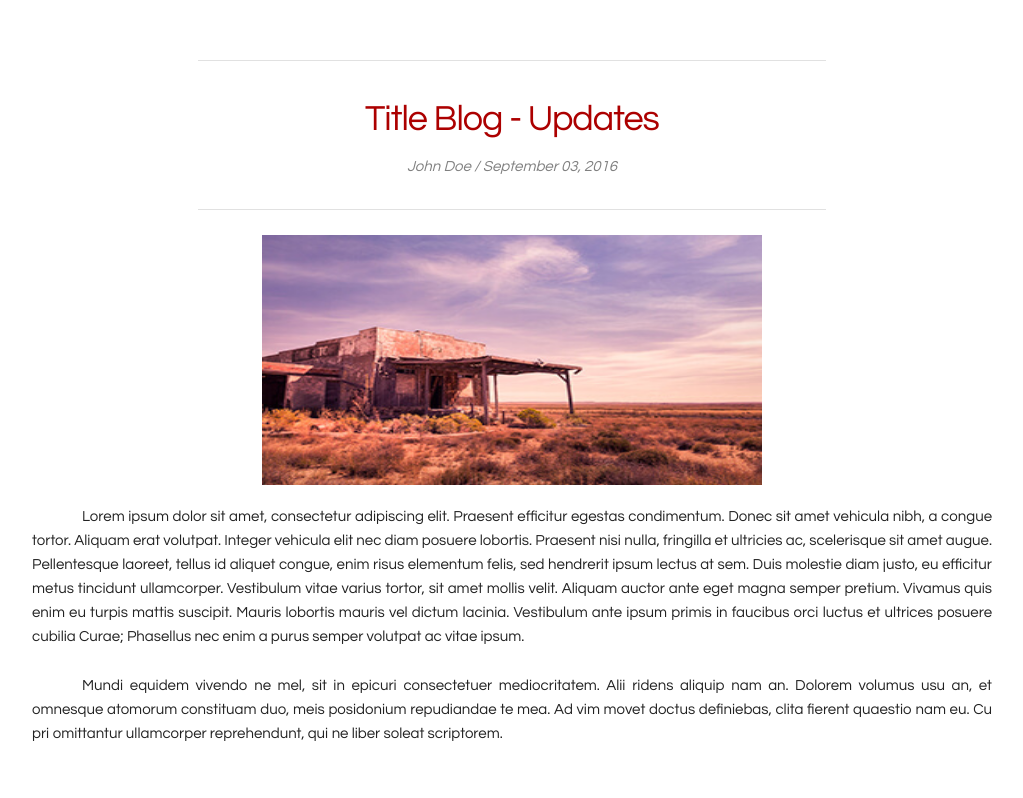
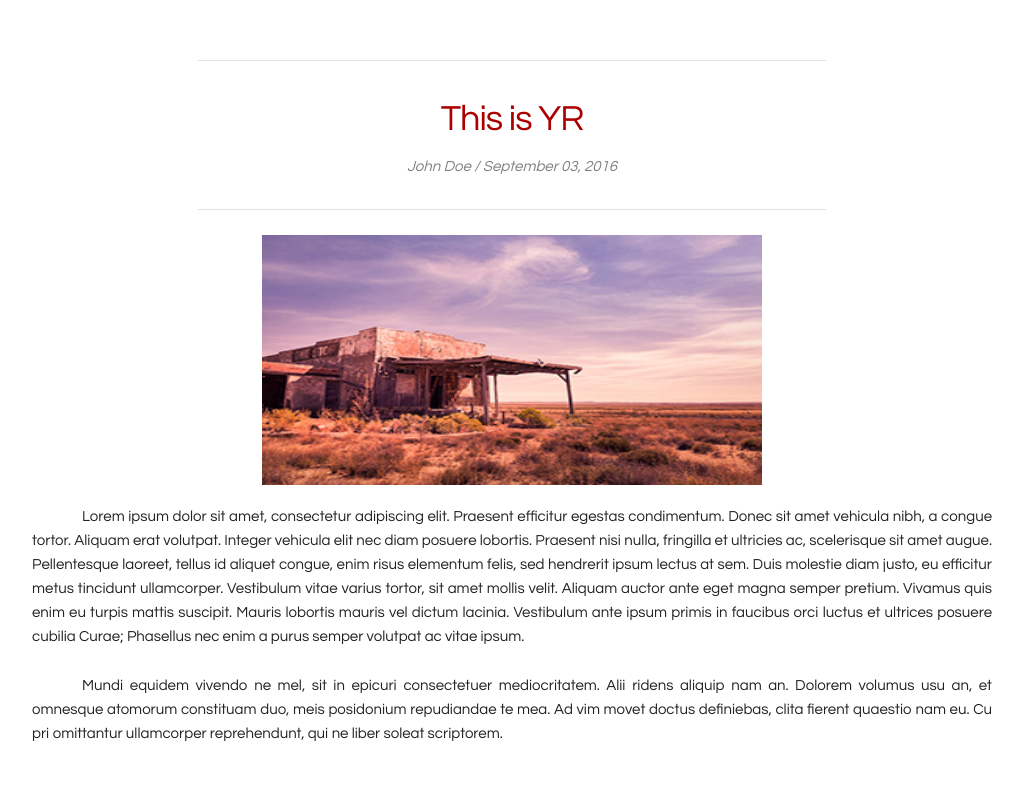
Before and after one commit to smichesses/smichesses.github.io, a plain HTML site: page Blog.html in a window 1280 px wide. Shown: the top 798 px of the page, without its empty margins (128-1151 px from the left). Drawn offline with Linux system fonts and the light colour scheme.

Commit message:
edited yr

```diff
--- a/Blog.html
+++ b/Blog.html
@@ -18,7 +18,7 @@
 	<div class="container title-blog">
 		<div class="row">
 			<div class="eight columns offset-by-two"><hr>
-				<h3 class="head-title">Title Blog - Updates</h3>
+				<h3 class="head-title">This is YR</h3>
 				<p class="date"><i>John Doe / September 03, 2016 </i></p><hr>
 			</div>
 		</div>
```
